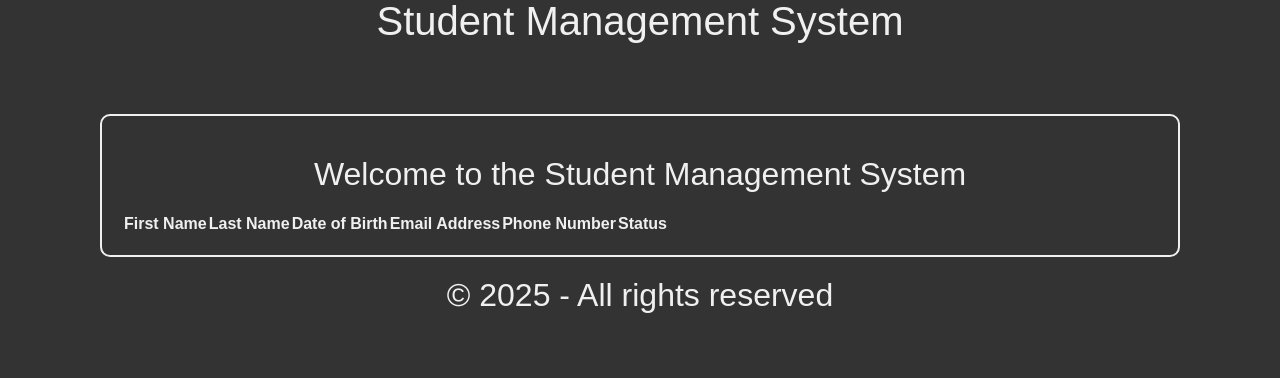
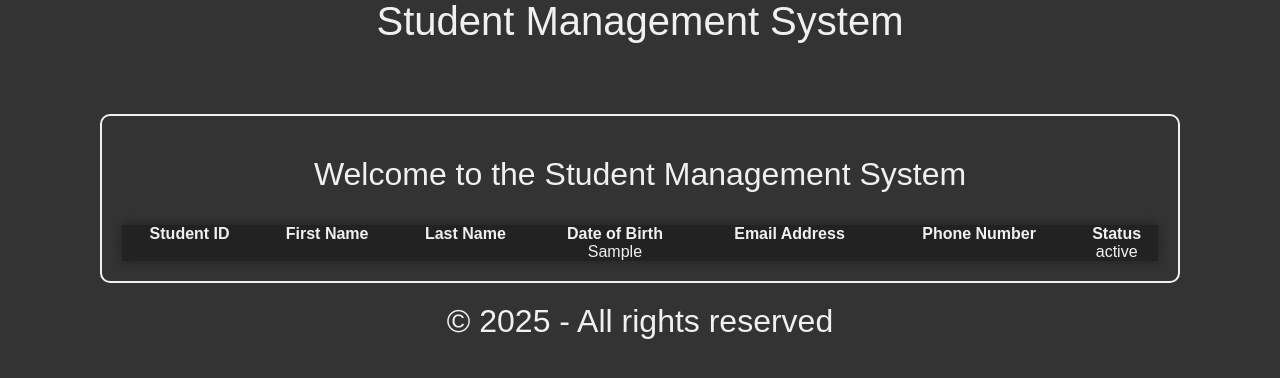
Before and after one commit to rubymattu/PHPAssignment1, a PHP site: page / in a window 1280 px wide. Shown: the part 171-549 px from the top of the page. Run offline with PHP 8.4, Linux system fonts and the light colour scheme; tables that the repository leaves empty or names only in its code hold one stand-in row (values such as "Sample post"); data that the repository does not hold is empty.

Commit message:
Edited database.php, index.php and main.css

```diff
--- a/css/main.css
+++ b/css/main.css
@@ -28,6 +28,16 @@ body {
       font-weight: 200;
       margin: 20px 0;
     }
+    table {
+      text-align: center;
+      width: 100%;
+      border-collapse: collapse;
+      margin-top: 2rem;
+      font-family: 'Poppins', sans-serif;
+      background: #222;
+      color: #f0f0f0;
+      box-shadow: 0 0 10px rgba(0, 0, 0, 0.4);
+    }
     h3 {
       font-size: 1.5rem;
       font-weight: 200;
--- a/database.php
+++ b/database.php
@@ -7,8 +7,8 @@
 
   try {
       $db = new PDO($dsn, $username, $password);
-      $db->setAttribute(PDO::ATTR_ERRMODE, PDO::ERRMODE_EXCEPTION);
-  } catch (PDOException $e) {
+  }
+    catch (PDOException $e) {
       $_SESSION['database_error'] = $e->getMessage();
       $url = 'database_error.php';
       header('Location:' . $url);
--- a/index.php
+++ b/index.php
@@ -24,6 +24,7 @@
     <h2>Welcome to the Student Management System</h2>
       <table>
         <tr>
+          <th>Student ID</th>
           <th>First Name</th>
           <th>Last Name</th>
           <th>Date of Birth</th>
@@ -31,6 +32,17 @@
           <th>Phone Number</th>
           <th>Status</th>
         </tr>
+        <?php foreach ($students as $student) : ?>
+          <tr>
+            <td><?php echo $student['studentID']; ?></td>
+            <td><?php echo $student['firstName']; ?></td>
+            <td><?php echo $student['lastName']; ?></td>
+            <td><?php echo $student['dob']; ?></td>
+            <td><?php echo $student['emailAddress']; ?></td>
+            <td><?php echo $student['phoneNumber']; ?></td>
+            <td><?php echo $student['status']; ?></td>
+          </tr>
+          <?php endforeach; ?>
       </table>
   </main>
   <?php
```
